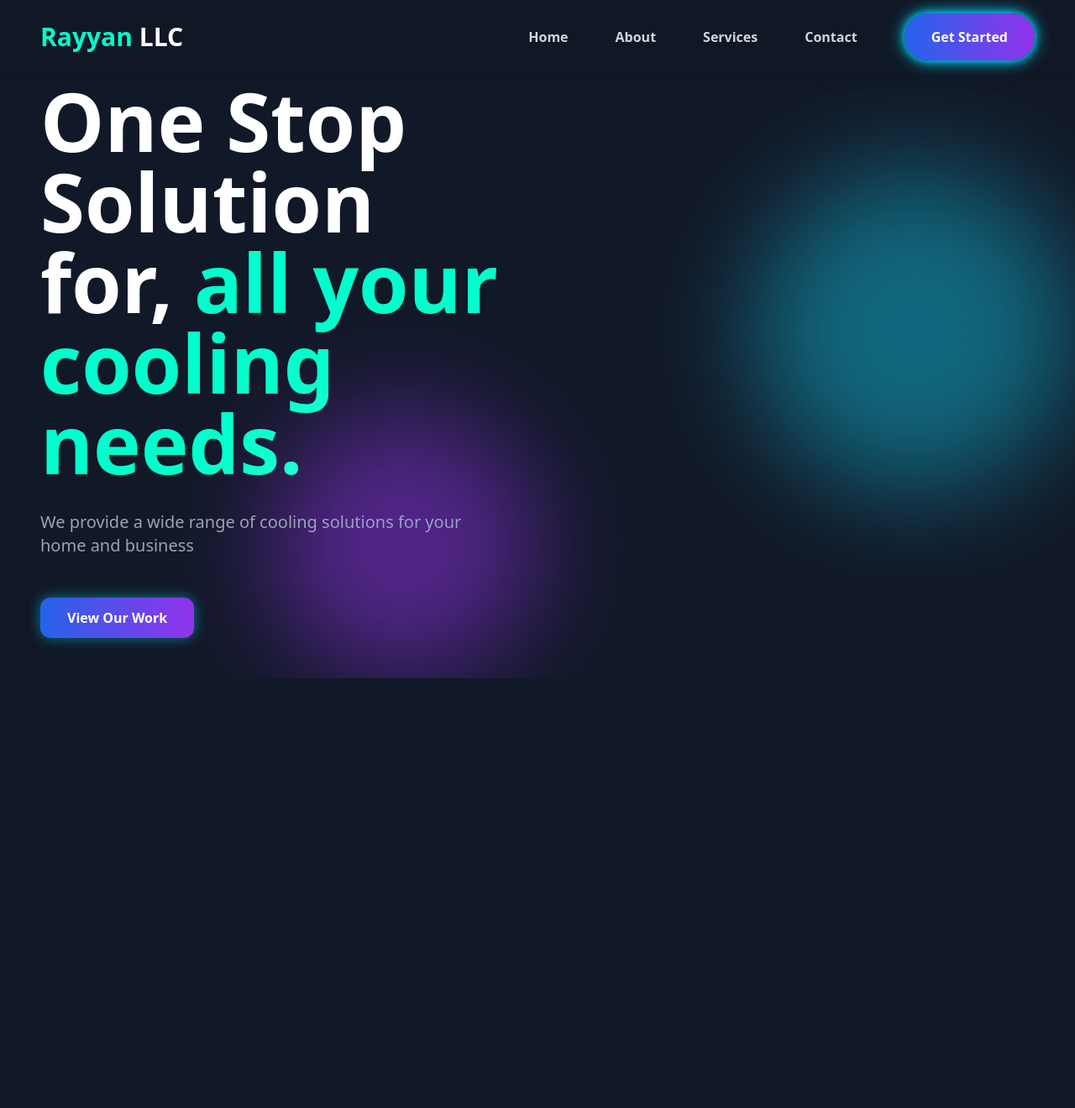
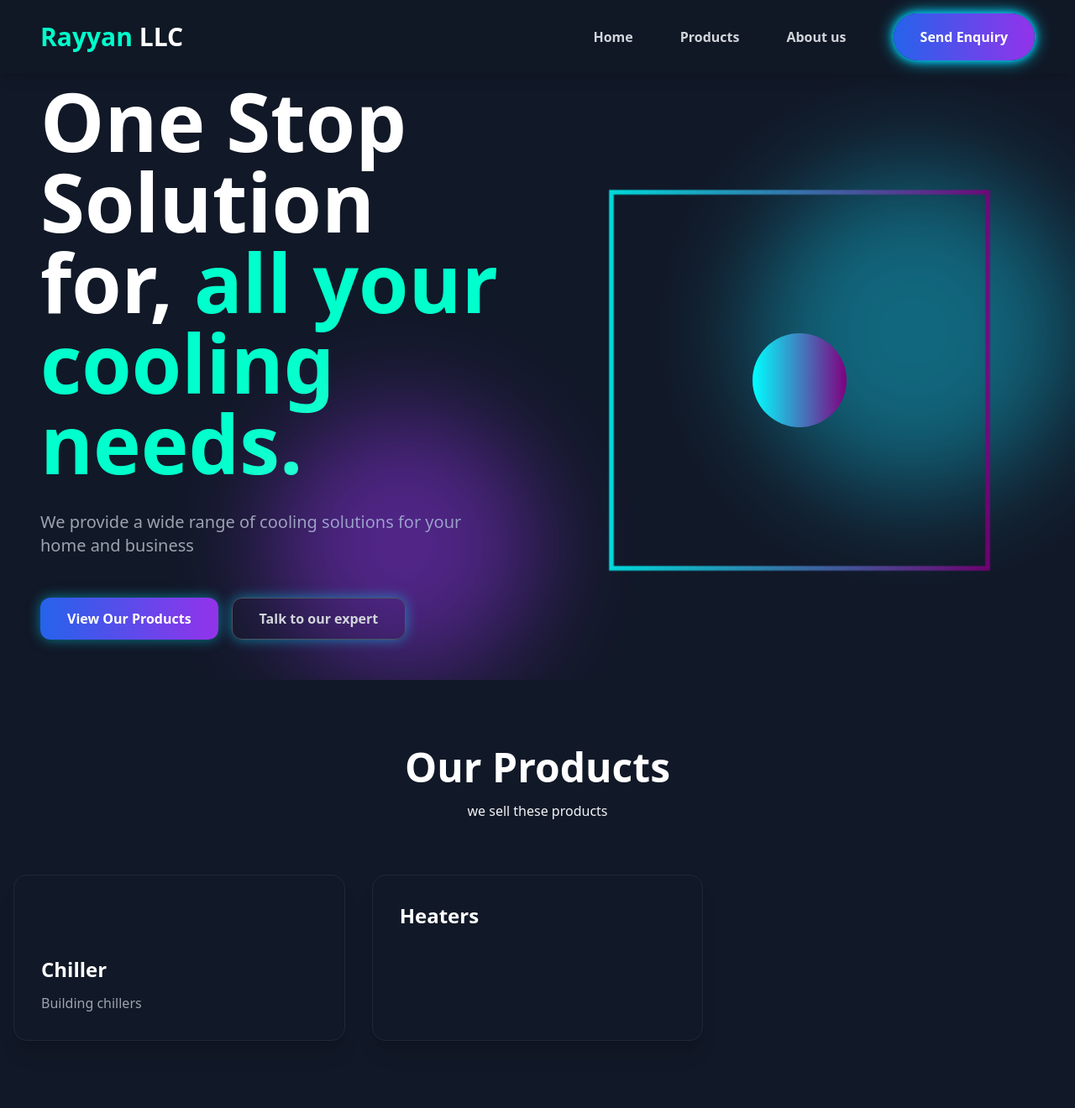
Before and after one commit to mtaha09/website-project, a plain HTML site: page index.html in a window 1280 px wide. Shown: the whole page at 84% size. Before the commit the page ends 808 px from the top, so only its background shows below. Drawn offline with nearby package versions, Linux system fonts and the light colour scheme.

Commit message:
added product panes and image place holders

```diff
--- a/index.html
+++ b/index.html
@@ -1,6 +1,6 @@
 <!DOCTYPE html>
 <html lang="en">
-<!-- body -->
+
 <!-- head -->
 <head>
     <meta charset="UTF-8">
@@ -23,12 +23,11 @@
       <nav>
         <ul class="flex flex-row flex-nowrap items-center space-x-4 md:space-x-6 lg:space-x-8 xl:space-x-14">
           <li class="whitespace-nowrap"><a href="#" class="text-gray-300 hover:text-cyan-300">Home</a></li>
-          <li class="whitespace-nowrap"><a href="#" class="text-gray-300 hover:text-cyan-300">About</a></li>
-          <li class="whitespace-nowrap"><a href="#" class="text-gray-300 hover:text-cyan-300">Services</a></li>
-          <li class="whitespace-nowrap"><a href="#" class="text-gray-300 hover:text-cyan-300">Contact</a></li>
+          <li class="whitespace-nowrap"><a href="#" class="text-gray-300 hover:text-cyan-300">Products  </a></li>
+          <li class="whitespace-nowrap"><a href="#" class="text-gray-300 hover:text-cyan-300">About us</a></li>
           <li class="whitespace-nowrap">
             <button class="hero-cta px-6 py-2 md:px-8 md:py-4 rounded-full font-semibold text-sm md:text-base transition duration-300 transform bg-gradient-to-r from-blue-600 to-purple-600 hover:scale-105 text-white">
-              Get Started
+            Send Enquiry
             </button>
           </li>
           <li class="whitespace-nowrap md:hidden">
@@ -69,9 +68,72 @@
                             We provide a wide range of cooling solutions for your home and business
                         </p>      <div class="flex space-x-4 pt-4">
                             <!-- Primary CTA -->
-                            <button class="hero-cta hero-cta-custom-shadow px-8 py-3 rounded-xl font-bold text-white transition duration-300 transform bg-gradient-to-r from-blue-600 to-purple-600 hover:scale-105">
-                                View Our Work
+                            <button class="hero-cta hero-cta-custom-shadow px-8 py-3 rounded-xl font-bold text-white transition duration-300 transform bg-gradient-to-r from-blue-600 to-purple-600 hover:scale-110">
+                                View Our Products
                             </button>
+                            <button class="hero-cta hero-cta-custom-shadow px-8 py-3 rounded-xl font-bold transition duration-300 transform border border-gray-600 text-gray-300 hover:border-cyan-400">
+                              Talk to our expert
+                            </button>
+                            </div>
+                            </div>
+
+                            <div class="hero-visual mt-12 lg:mt-12 flex justify-center items-center relative min-h-64 lg:min-h-[60vh]"
+                          <div class="w-full max-w-lg h-full relative p-8">
+      <svg viewbox="0 0 100 100" class="w-full h-full">
+      <rect x="10" y="10" width="80" height="80" fill="none" stroke="url(#neon-grad)" stroke-width="1" class="animate-pulse"/>
+      <circle cx="50" cy="50" r="10" fill="url(#neon-grad)" />
+
+      <line x1="10" y1="50" x2="90" y2="50" stroke="url(#neon-grad)" stroke-width=".5" class="animate-pulse" opacity="0.5"/>
+      <line x1="50" y1="10" x2="50" y2="90" stroke="url(#neon-grad)" stroke-width=".5" class="animate-pulse" opacity="0.5"/>
+
+      <defs>
+        <linearGradient id="neon-grad" x1="0%" y1="0%" x2="100%" y2="0%">
+          <stop offset="0" style="stop-color: cyan; stop-opacity: 1;" />
+            <stop offset="10" style="stop-color: purple; stop-opacity: 1;"/>
+
+            <radialGradient id="neon-grad-circle" cx="50%" cy="50%" r="50%" fx="50%" fy="50%">
+              <stop offset="0" style="stop-color: white; stop-opacity: 1;" />
+              <stop offset="100" style="stop-color: cyan; stop-opacity: 1;" />
+            </radialGradient>
+
+        </linearGradient>
+      </defs>
+</svg>
+                          </div>
+                          </div>
+            </div>
+          </div>
+        </section>
+
+
+<section id="services" class="py-20 bg-gray-900">
+  <div class="container mx-auto px-4 lg;px-12">
+    <div class="text-center mb-16">
+      <h2 class="section-title text-5xl lg=text-6xl font-extrabold text-white mb-4"> Our Products</h2>
+      <p class="section-subtitle" text-lg text-gray-400 max-w-2xl mx-auto"> we sell these products</p>
+    </div>
+
+    <div class="grid grid-cols-1 md:grid-cols-2 lg:grid-cols-3 gap-8">
+      <div class="feature-card bg-gray-900 p-8 rounded-2xl border border-gray-800 transition duration-300 hover:scale-[1.02] hover:border-cyan-400 cursor-pointer shadow-xl">
+        <div class="icon-placeholder mb-4 text-cyan-400" style="color:var(--neon-blue)";">
+        <svg class="w-12 h-12" fill="none" stroke="currentColor" viewBox="0 0 24 24" xmlns="http://www.w3.org/2000/svg">
+         <path stroke-linecap="round" stroke-linejoin="round" stroke-linejoin="round" stroke-width="2" d="">
+
+         </path>
+        </svg>
+        </div>
+        <h3 class="text-2xl font-bold text-white mb-3"> Chiller</h3>
+        <p class="text-gray-400"> Building chillers</p>
+
+      </div>
+      <div class="feature card bg-gray-900 p-8 rounded-2xl border border-gray-800 transition duration-300 hover:scale-[1.02] hover:border-cyan-400 cursor-pointer shadow-xl">
+        <div class="icon-placeholder mb-4 text-cyan-400" style="color:var(--neon-blue);">
+          <h3 class="text-2xl font-bold text-white mb-3"> Heaters </h3>
+        </div>
+      </div>
+    </div>
+</section>
+
     <script src="https://cdnjs.cloudflare.com/ajax/libs/gsap/3.12.5/ScrollTrigger.min.js"></script>
     <script src="https://cdnjs.cloudflare.com/ajax/libs/gsap/3.12.5/gsap.min.js"></script>
    <script>
```
